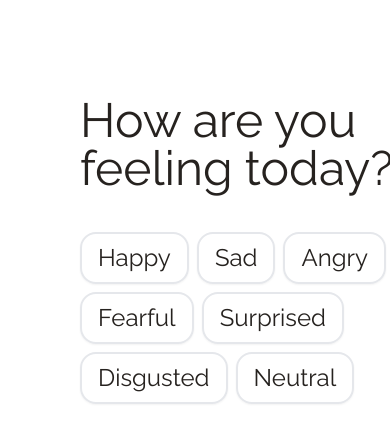
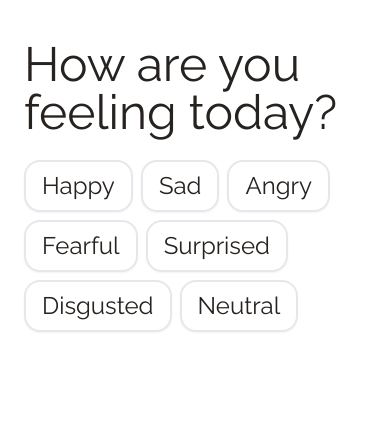
Before and after one commit to devcimen/emotion-scape, a Next.js app: page / in a window 390 px wide. Shown: the top 442 px of the page. Built offline with nearby package versions, Linux system fonts and the light colour scheme.

Commit message:
Responsive for mobile

```diff
--- a/src/pages/index.js
+++ b/src/pages/index.js
@@ -94,8 +94,8 @@ const Index = () => {
                 emotionType={selectedEmotion[0] || "default"}
             />
 
-            <div className='relative z-10 ml-20 mt-24 w-96 flex flex-col gap-10'>
-                <h1 className='text-5xl text-gray-800'>How are you feeling today?</h1>
+            <div className='relative z-10 mx-6 mt-10 md:ml-20 md:mt-24 md:w-96 flex flex-col gap-6 sm:gap-10'>
+                <h1 className='text-5xl md:text-5xl text-gray-800'>How are you feeling today?</h1>
 
                 {/* Emotions */}
                 <div className='flex flex-wrap gap-2'>{renderTags()}</div>
@@ -104,7 +104,7 @@ const Index = () => {
             {/* Mood */}
             {mood && (
                 <motion.div
-                    className='absolute bottom-24 left-20 w-96 h-24 flex items-center'
+                    className='absolute bottom-10 left-6 md:bottom-24 md:left-20 w-11/12 md:w-96 h-20 flex items-center'
                     initial={{ opacity: 0 }}
                     animate={{ opacity: 1 }}
                     transition={{ duration: 1, ease: 'easeOut' }}
```
